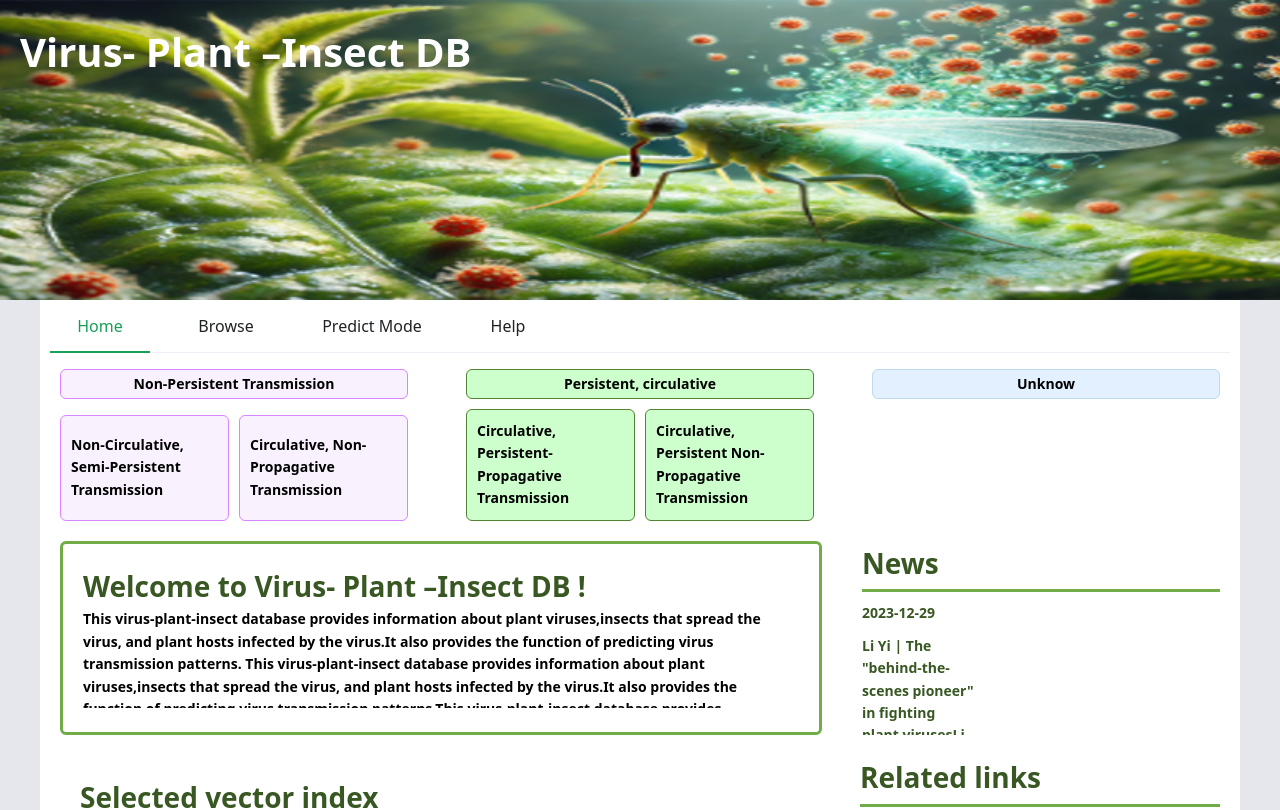
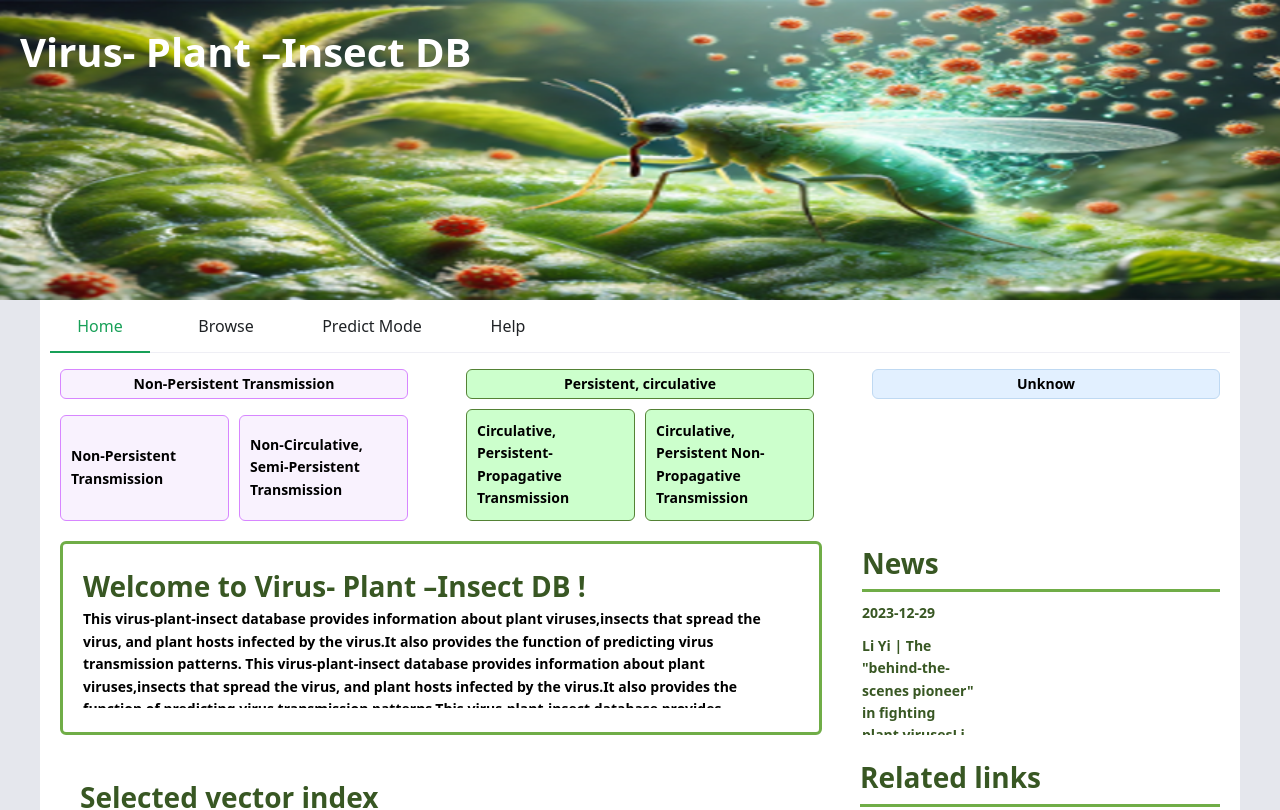
Before and after one commit to BINGWU2003/viral-insect-site, a Vue app: page /browse in a window 1280 px wide. Shown: the top 810 px of the page. Built offline with nearby package versions, Linux system fonts and the light colour scheme; some icons are missing; a small style sheet from the web is missing.

Commit message:
Refine UI labels and data filtering in BrowseView and HomeView

```diff
--- a/src/views/BrowseView.vue
+++ b/src/views/BrowseView.vue
@@ -183,7 +183,7 @@ const columns2 = [
     key: 'vectorTaxId'
   },
   {
-    title: 'VirusMode',
+    title: 'Virus Mode',
     key: 'virusExistencePattern'
   }
 ]
@@ -223,7 +223,7 @@ const getTableData = async () => {
   const params = {
     current: pagination.value.page,
     size: pagination.value.pageSize,
-    virusExistencePattern: currentSelectMode.value === 'Unknow' ? '' : currentSelectMode.value,
+    virusExistencePattern: currentSelectMode.value,
     keyWords: currentKeyWords.value,
     virusFamily: route.query.virusFamily || '',
     vectorFamily: route.query.vectorFamily || '',
--- a/src/views/HomeView.vue
+++ b/src/views/HomeView.vue
@@ -104,8 +104,8 @@ const router = useRouter()
 const topNav = [
   {
     content1: 'Non-Persistent Transmission',
-    content2: 'Non-Circulative, Semi-Persistent Transmission',
-    content3: 'Circulative, Non-Propagative Transmission',
+    content2: 'Non-Persistent Transmission',
+    content3: 'Non-Circulative, Semi-Persistent Transmission',
     backgroundColor: '#f9f2fe',
     borderColor: '#d786ff',
   },
```
